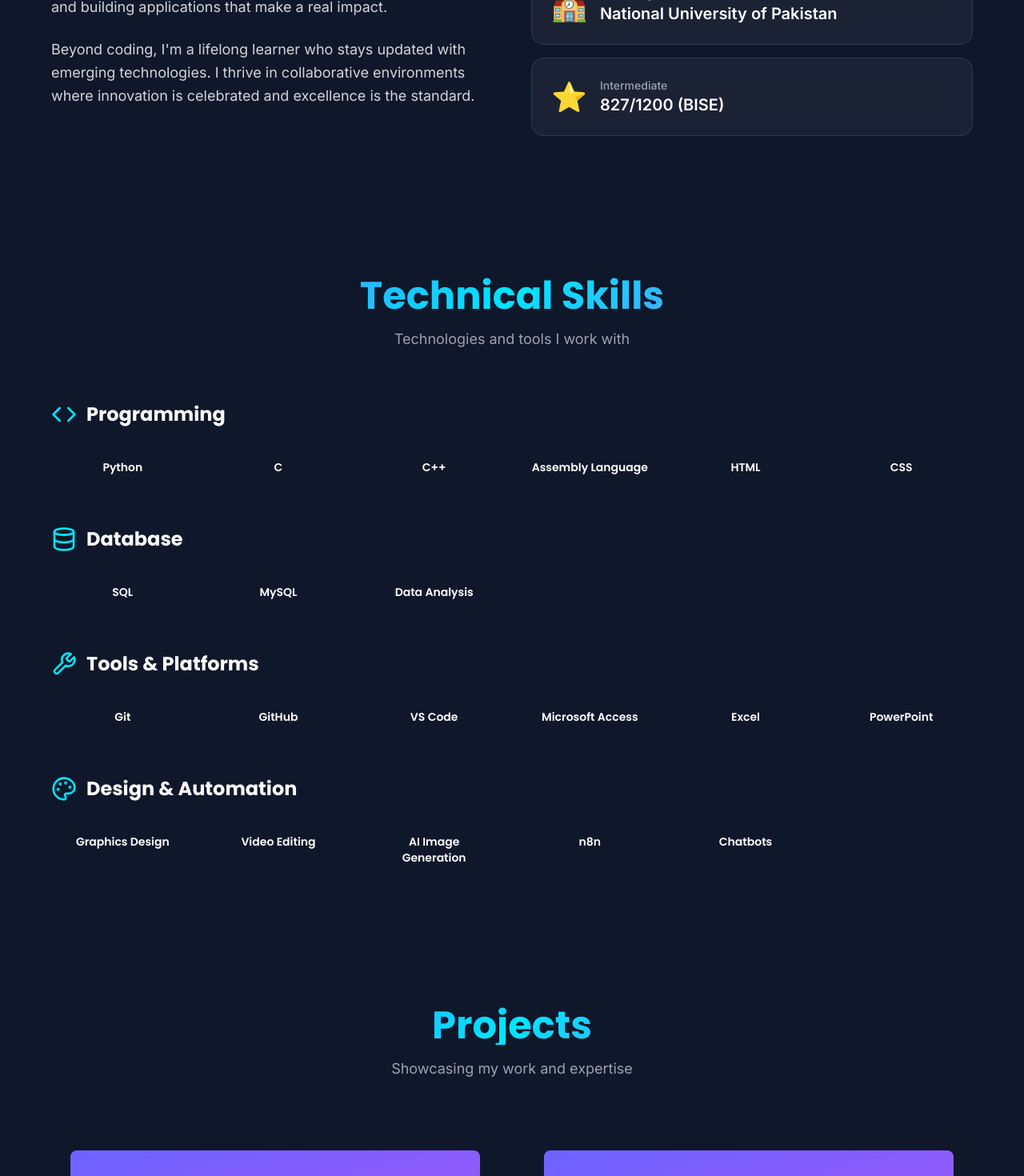
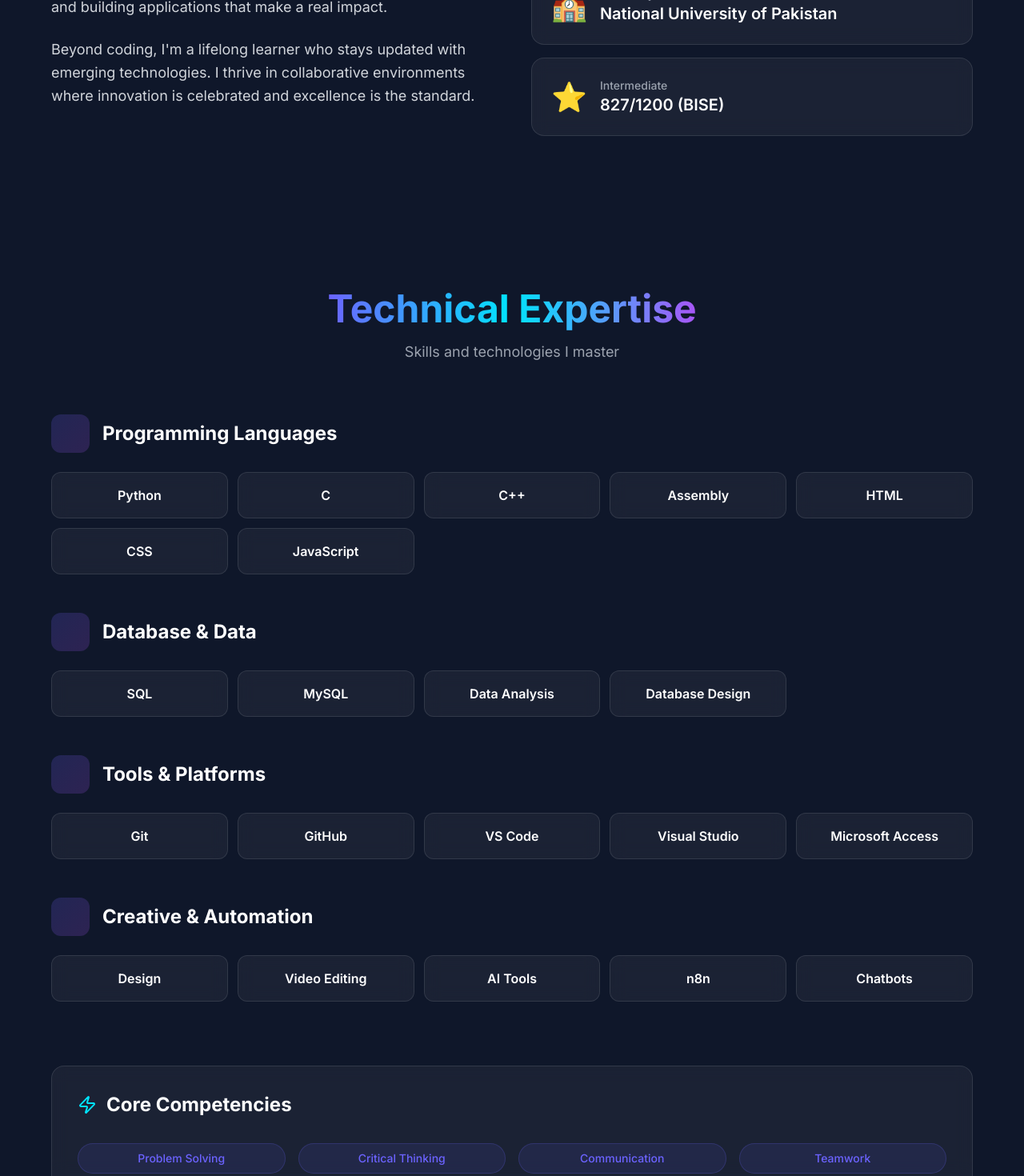
Before and after one commit to tayyabaawan731-droid/Portfolio, a React (Create React App) app: page / in a window 1280 px wide. Shown: the part 1330-2800 px from the top of the page at 80% size. Built offline with nearby package versions, Linux system fonts and the light colour scheme; the HTML template or start-up script is replaced by a standard one.

Commit message:
Redesign: Update Skills and Projects sections with modern layout

```diff
--- a/src/components/ProjectCard.jsx
+++ b/src/components/ProjectCard.jsx
@@ -1,57 +1,78 @@
 import { motion } from 'framer-motion';
-import { ExternalLink, Github } from 'lucide-react';
+import { ExternalLink, Github, Star } from 'lucide-react';
 
-const ProjectCard = ({ project, index }) => {
+const ProjectCard = ({ project, index, featured }) => {
   return (
     <motion.div
       initial={{ opacity: 0, y: 20 }}
       whileInView={{ opacity: 1, y: 0 }}
       viewport={{ once: true }}
       transition={{ delay: index * 0.1 }}
-      whileHover={{ y: -10, boxShadow: '0 0 50px rgba(168, 85, 247, 0.4)' }}
-      className="glass-effect p-6 rounded-xl overflow-hidden group cursor-pointer"
+      whileHover={{ y: -10 }}
+      className={`relative group overflow-hidden rounded-2xl transition-all duration-300 ${
+        featured ? 'md:col-span-2 lg:col-span-1' : ''
+      }`}
     >
-      <div className="relative mb-4 h-40 bg-gradient-to-br from-primary to-accent rounded-lg overflow-hidden">
-        <div className="absolute inset-0 flex items-center justify-center opacity-0 group-hover:opacity-100 transition-opacity duration-300">
-          <div className="text-white text-center">
-            <p className="font-poppins text-sm font-semibold">Project Preview</p>
+      {/* Background Gradient */}
+      <div className="absolute inset-0 bg-gradient-to-br from-primary/20 to-accent/20 opacity-0 group-hover:opacity-100 transition-opacity duration-300" />
+
+      {/* Card Content */}
+      <div className="relative glass-light p-6 rounded-2xl h-full flex flex-col">
+        {/* Header */}
+        <div className="flex items-start justify-between mb-4">
+          <div className="flex-1">
+            <div className="flex items-center gap-2 mb-2">
+              <h3 className="text-xl font-bold text-white group-hover:text-gradient transition">
+                {project.title}
+              </h3>
+              {featured && <Star className="w-5 h-5 text-secondary fill-secondary" />}
             </div>
           </div>
         </div>
-      <h3 className="font-poppins font-bold text-lg mb-2 group-hover:text-secondary transition">
-        {project.title}
-      </h3>
-      <p className="text-gray-300 text-sm mb-4 line-clamp-3">{project.description}</p>
-      <div className="flex flex-wrap gap-2 mb-4">
+
+        {/* Description */}
+        <p className="text-gray-300 text-sm mb-4 flex-1 leading-relaxed">
+          {project.description}
+        </p>
+
+        {/* Tech Stack */}
+        <div className="flex flex-wrap gap-2 mb-6">
           {project.tech.map((tech) => (
-          <span key={tech} className="text-xs bg-primary/20 text-secondary px-2 py-1 rounded">
+            <motion.span
+              key={tech}
+              whileHover={{ scale: 1.05 }}
+              className="text-xs font-medium px-3 py-1 rounded-full bg-primary/20 text-primary border border-primary/30 hover:border-primary/60 transition-colors"
+            >
               {tech}
-          </span>
+            </motion.span>
           ))}
         </div>
-      <div className="flex gap-3">
-        {project.github && (
-          <a
+
+        {/* Links */}
+        <div className="flex gap-3 pt-4 border-t border-white/10">
+          <motion.a
             href={project.github}
             target="_blank"
             rel="noopener noreferrer"
-            className="flex items-center gap-2 text-secondary hover:text-accent transition"
+            whileHover={{ scale: 1.1, x: 3 }}
+            className="flex items-center gap-2 text-secondary hover:text-accent transition-colors font-medium"
           >
             <Github size={18} />
-            <span className="text-sm">Code</span>
-          </a>
-        )}
+            View Code
+          </motion.a>
           {project.live && (
-          <a
+            <motion.a
               href={project.live}
               target="_blank"
               rel="noopener noreferrer"
-            className="flex items-center gap-2 text-secondary hover:text-accent transition"
+              whileHover={{ scale: 1.1, x: 3 }}
+              className="flex items-center gap-2 text-secondary hover:text-accent transition-colors font-medium ml-auto"
             >
               <ExternalLink size={18} />
-            <span className="text-sm">Live</span>
-          </a>
+              Live Demo
+            </motion.a>
           )}
+        </div>
       </div>
     </motion.div>
   );
--- a/src/sections/Projects.jsx
+++ b/src/sections/Projects.jsx
@@ -1,32 +1,31 @@
-import AnimatedText from '../components/AnimatedText';
+import { motion } from 'framer-motion';
 import ProjectCard from '../components/ProjectCard';
 
 const Projects = () => {
   const projects = [
     {
       title: 'Weather Monitoring System',
-      description: 'Console-based C++ application for managing and monitoring weather data with prediction alerts and file handling capabilities.',
-      tech: ['C++', 'OOP', 'STL', 'File Handling'],
+      description: 'Advanced C++ console application featuring real-time weather data management, prediction alerts, and file I/O operations with comprehensive error handling.',
+      tech: ['C++', 'OOP', 'STL', 'File I/O'],
       github: 'https://github.com/tayyabaawan731-droid/Weather-Mointring-System',
-      live: null
+      featured: true
     },
     {
-      title: 'Online Food Ordering System',
-      description: 'Console-based ordering application built with OOP concepts, featuring a food menu, order management, and automatic bill calculation.',
+      title: 'Online Food Ordering Platform',
+      description: 'Full-featured ordering system built with OOP principles, featuring menu management, order processing, automatic billing, and customer database.',
       tech: ['C++', 'OOP', 'Data Structures'],
       github: 'https://github.com/tayyabaawan731-droid/Online-Food-Ordering-System',
-      live: null
+      featured: true
     },
     {
-      title: 'Ice Cream Ordering Management System',
-      description: 'Comprehensive database application built in Microsoft Access with customer management, order processing, and automatic PDF report generation.',
-      tech: ['Microsoft Access', 'SQL', 'Database Design'],
-      github: 'https://github.com/tayyabaawan731-droid/Ice-Cream-Ordering-System',
-      live: null
+      title: 'Ice Cream Management System',
+      description: 'Comprehensive database application with customer management, order tracking, inventory control, and automated PDF report generation.',
+      tech: ['MS Access', 'SQL', 'Database Design'],
+      github: 'https://github.com/tayyabaawan731-droid/Ice-Cream-Ordering-System'
     },
     {
-      title: 'Blood Donation Website',
-      description: 'Responsive website connecting blood donors with recipients, featuring donor registration and search functionality with a clean, user-friendly interface.',
+      title: 'Blood Donation Portal',
+      description: 'Responsive website connecting donors with recipients. Features donor registration, search functionality, and user-friendly interface.',
       tech: ['HTML', 'CSS', 'Responsive Design'],
       github: 'https://github.com/tayyabaawan731-droid/blood-donation-website',
       live: 'https://tayyabaawan731-droid.github.io/blood-donation-website'
@@ -34,18 +33,30 @@ const Projects = () => {
   ];
 
   return (
-    <section id="projects" className="relative py-20 px-4 sm:px-6 lg:px-8">
+    <section id="projects" className="relative py-24 px-4">
       <div className="max-w-6xl mx-auto">
-        <AnimatedText className="text-center mb-16">
-          <h2 className="text-4xl md:text-5xl font-poppins font-bold gradient-text mb-4">
-            Projects
+        {/* Header */}
+        <motion.div
+          initial={{ opacity: 0, y: -20 }}
+          whileInView={{ opacity: 1, y: 0 }}
+          viewport={{ once: true }}
+          className="text-center mb-16"
+        >
+          <h2 className="text-4xl md:text-5xl font-bold mb-4">
+            <span className="text-gradient">Featured Projects</span>
           </h2>
-          <p className="text-gray-400 text-lg">Showcasing my work and expertise</p>
-        </AnimatedText>
+          <p className="text-gray-400 text-lg">Showcasing my best work and expertise</p>
+        </motion.div>
 
-        <div className="grid grid-cols-1 md:grid-cols-2 gap-8">
+        {/* Projects Grid */}
+        <div className="grid grid-cols-1 md:grid-cols-2 gap-6">
           {projects.map((project, index) => (
-            <ProjectCard key={project.title} project={project} index={index} />
+            <ProjectCard
+              key={project.title}
+              project={project}
+              index={index}
+              featured={project.featured}
+            />
           ))}
         </div>
       </div>
--- a/src/sections/Skills.jsx
+++ b/src/sections/Skills.jsx
@@ -1,72 +1,132 @@
-import AnimatedText from '../components/AnimatedText';
+import { motion } from 'framer-motion';
 import SkillBadge from '../components/SkillBadge';
-import { motion } from 'framer-motion';
-import { Code, Database, Wrench, Palette } from 'lucide-react';
+import { Code, Database, Wrench, Palette, Zap } from 'lucide-react';
 
 const Skills = () => {
   const skillCategories = [
     {
-      title: 'Programming',
+      title: 'Programming Languages',
       icon: Code,
-      skills: ['Python', 'C', 'C++', 'Assembly Language', 'HTML', 'CSS']
+      skills: ['Python', 'C', 'C++', 'Assembly', 'HTML', 'CSS', 'JavaScript']
     },
     {
-      title: 'Database',
+      title: 'Database & Data',
       icon: Database,
-      skills: ['SQL', 'MySQL', 'Data Analysis']
+      skills: ['SQL', 'MySQL', 'Data Analysis', 'Database Design']
     },
     {
       title: 'Tools & Platforms',
       icon: Wrench,
-      skills: ['Git', 'GitHub', 'VS Code', 'Microsoft Access', 'Excel', 'PowerPoint']
+      skills: ['Git', 'GitHub', 'VS Code', 'Visual Studio', 'Microsoft Access']
     },
     {
-      title: 'Design & Automation',
+      title: 'Creative & Automation',
       icon: Palette,
-      skills: ['Graphics Design', 'Video Editing', 'AI Image Generation', 'n8n', 'Chatbots']
+      skills: ['Design', 'Video Editing', 'AI Tools', 'n8n', 'Chatbots']
     }
   ];
 
+  const containerVariants = {
+    hidden: { opacity: 0 },
+    visible: {
+      opacity: 1,
+      transition: {
+        staggerChildren: 0.1
+      }
+    }
+  };
+
+  const itemVariants = {
+    hidden: { opacity: 0, y: 20 },
+    visible: { opacity: 1, y: 0, transition: { duration: 0.6 } }
+  };
+
   return (
-    <section id="skills" className="relative py-20 px-4 sm:px-6 lg:px-8">
+    <section id="skills" className="relative py-24 px-4">
       <div className="max-w-6xl mx-auto">
-        <AnimatedText className="text-center mb-16">
-          <h2 className="text-4xl md:text-5xl font-poppins font-bold gradient-text mb-4">
-            Technical Skills
+        {/* Header */}
+        <motion.div
+          initial={{ opacity: 0, y: -20 }}
+          whileInView={{ opacity: 1, y: 0 }}
+          viewport={{ once: true }}
+          className="text-center mb-16"
+        >
+          <h2 className="text-4xl md:text-5xl font-bold mb-4">
+            <span className="text-gradient">Technical Expertise</span>
           </h2>
-          <p className="text-gray-400 text-lg">Technologies and tools I work with</p>
-        </AnimatedText>
+          <p className="text-gray-400 text-lg">Skills and technologies I master</p>
+        </motion.div>
 
+        {/* Skills Grid */}
         <div className="space-y-12">
           {skillCategories.map((category, categoryIndex) => {
             const Icon = category.icon;
             return (
               <motion.div
                 key={category.title}
-                initial={{ opacity: 0, y: 20 }}
-                whileInView={{ opacity: 1, y: 0 }}
+                initial={{ opacity: 0 }}
+                whileInView={{ opacity: 1 }}
                 viewport={{ once: true }}
                 transition={{ delay: categoryIndex * 0.1 }}
               >
-                <div className="flex items-center gap-3 mb-6">
-                  <Icon className="w-8 h-8 text-secondary" />
-                  <h3 className="text-2xl font-poppins font-bold text-white">
-                    {category.title}
-                  </h3>
+                {/* Category Header */}
+                <div className="flex items-center gap-4 mb-6">
+                  <motion.div
+                    whileHover={{ scale: 1.1, rotate: 10 }}
+                    className="p-3 bg-gradient-to-br from-primary/20 to-accent/20 rounded-xl"
+                  >
+                    <Icon className="w-6 h-6 text-gradient" />
+                  </motion.div>
+                  <h3 className="text-2xl font-bold text-white">{category.title}</h3>
                 </div>
-                <div className="grid grid-cols-2 sm:grid-cols-3 md:grid-cols-4 lg:grid-cols-6 gap-4">
-                  {category.skills.map((skill, index) => (
-                    <SkillBadge
+
+                {/* Skills */}
+                <motion.div
+                  variants={containerVariants}
+                  initial="hidden"
+                  whileInView="visible"
+                  viewport={{ once: true }}
+                  className="grid grid-cols-2 sm:grid-cols-3 md:grid-cols-4 lg:grid-cols-5 gap-3"
+                >
+                  {category.skills.map((skill, idx) => (
+                    <motion.div
                       key={skill}
-                      skill={skill}
-                      index={index}
-                    />
+                      variants={itemVariants}
+                      whileHover={{ y: -5, boxShadow: '0 0 20px rgba(108, 99, 255, 0.4)' }}
+                      className="glass-light p-4 rounded-xl text-center group"
+                    >
+                      <p className="font-semibold text-white group-hover:text-secondary transition">{skill}</p>
+                    </motion.div>
                   ))}
-                </div>
+                </motion.div>
               </motion.div>
             );
           })}
         </div>
+
+        {/* Proficiency Section */}
+        <motion.div
+          initial={{ opacity: 0, y: 20 }}
+          whileInView={{ opacity: 1, y: 0 }}
+          viewport={{ once: true }}
+          className="mt-20 glass-light p-8 rounded-2xl"
+        >
+          <h3 className="text-2xl font-bold mb-8 flex items-center gap-3">
+            <Zap className="text-secondary" />
+            Core Competencies
+          </h3>
+          <div className="grid grid-cols-2 md:grid-cols-3 lg:grid-cols-4 gap-4">
+            {['Problem Solving', 'Critical Thinking', 'Communication', 'Teamwork', 'Leadership', 'Time Management', 'Adaptability', 'Fast Learner'].map((comp, idx) => (
+              <motion.div
+                key={comp}
+                whileHover={{ scale: 1.05 }}
+                className="badge justify-center text-center"
+              >
+                {comp}
+              </motion.div>
+            ))}
+          </div>
+        </motion.div>
       </div>
     </section>
   );
```
Lines whose indentation alone changed are shown as unchanged.
